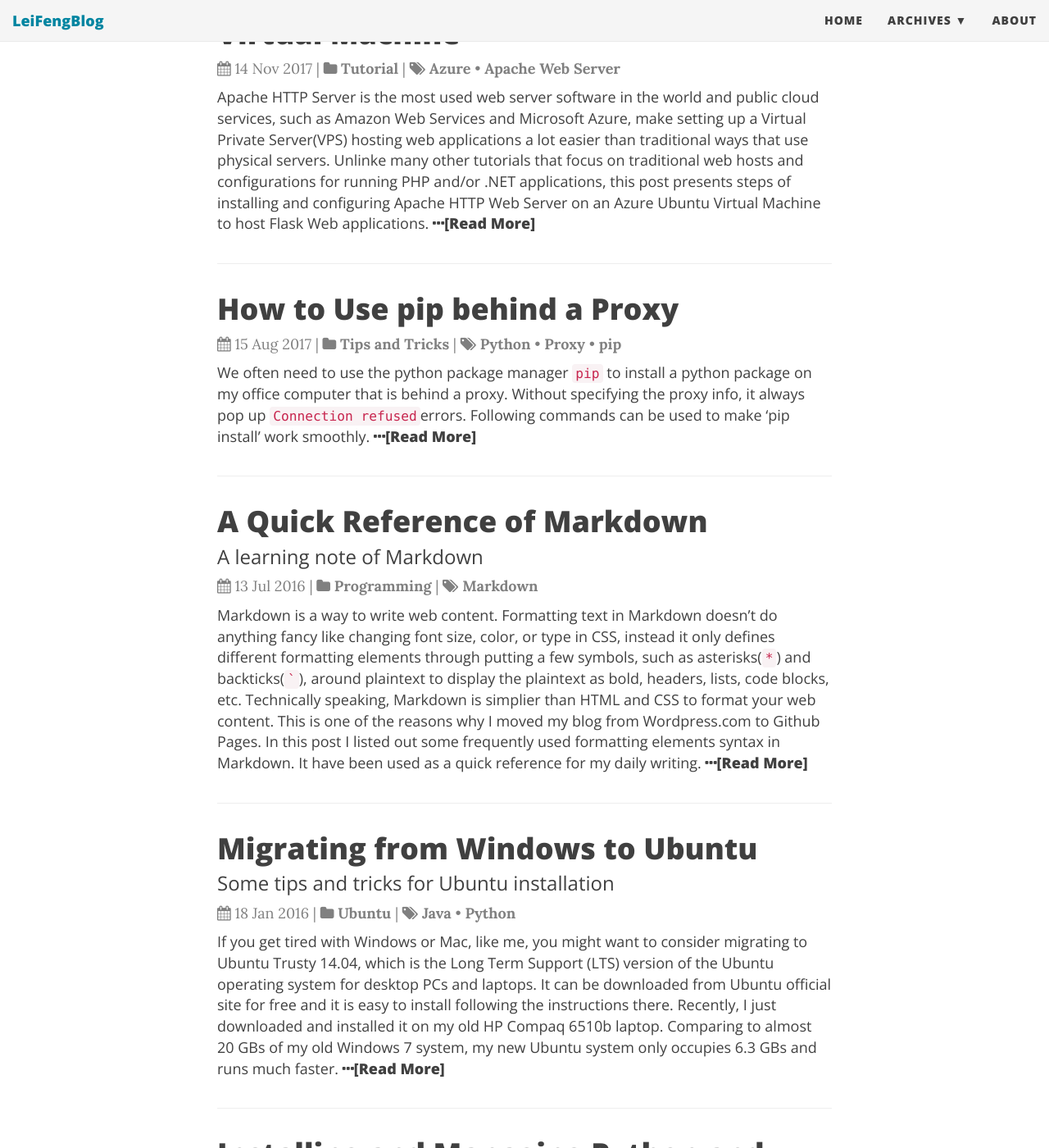
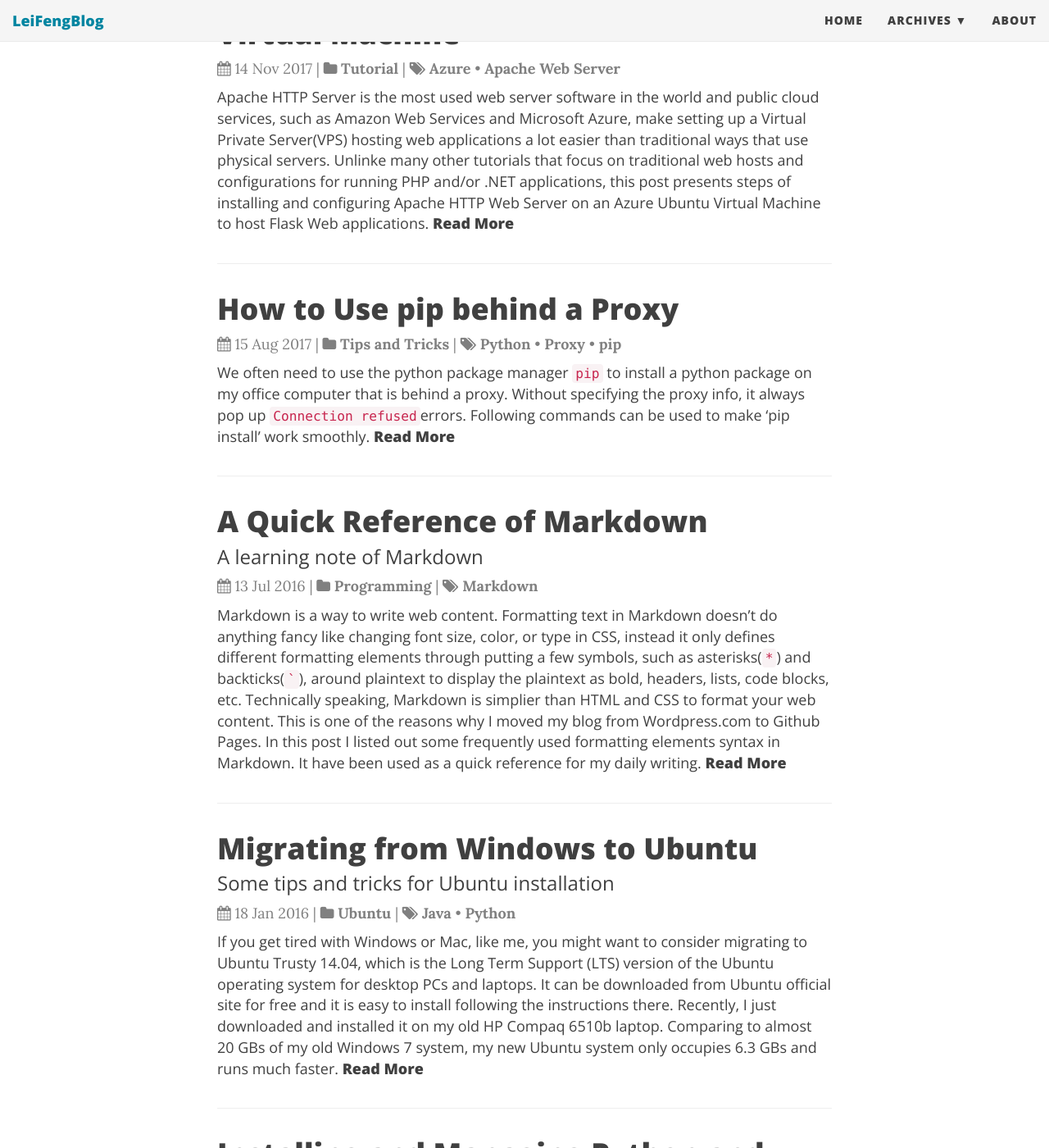
Before and after one commit to stonefl/stonefl.github.io, a Jekyll site: the page built from index.html, in a window 1280 px wide and 1400 px high, scrolled down 385 px. Shown: the whole window at 82% size. Built offline with Jekyll 4.4.1, drawn with Linux system fonts in a browser that asks for light colours; nearby versions of some CDN libraries; the list of posts is cut into pages by our own code.

Commit message:
Update index.html

```diff
--- a/index.html
+++ b/index.html
@@ -25,7 +25,7 @@
       {% else %}
           {{ post.excerpt | markdownify | remove: '<p>' | remove: '</p>' }}
       {% endif %}
-	  <a href="{{ post.url | prepend: site.baseurl }}" class="post-read-more"><i class="fa fa-ellipsis-h" aria-hidden="true"></i>[Read&nbsp;More]</a>
+	  <a href="{{ post.url | prepend: site.baseurl }}" class="post-read-more">Read&nbsp;More</a>
     </div>
 
    </article>
```
